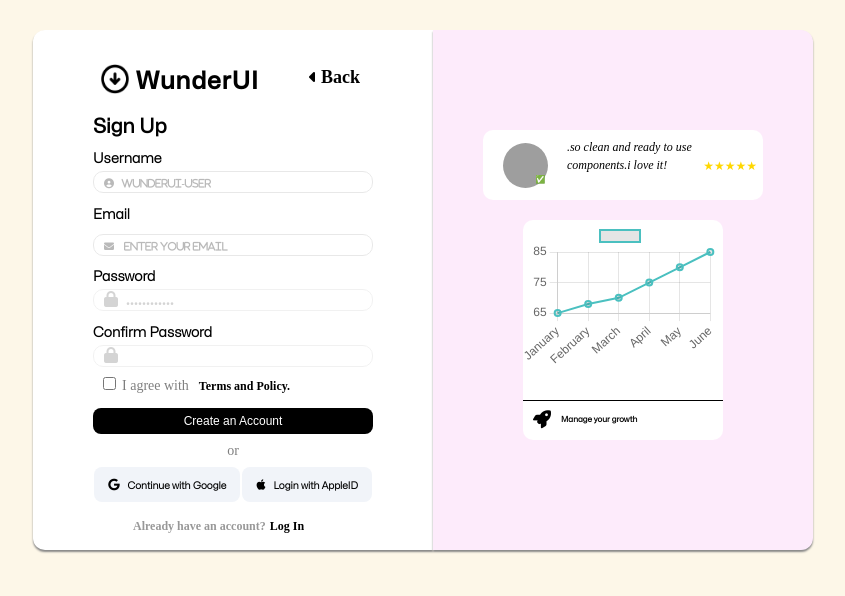
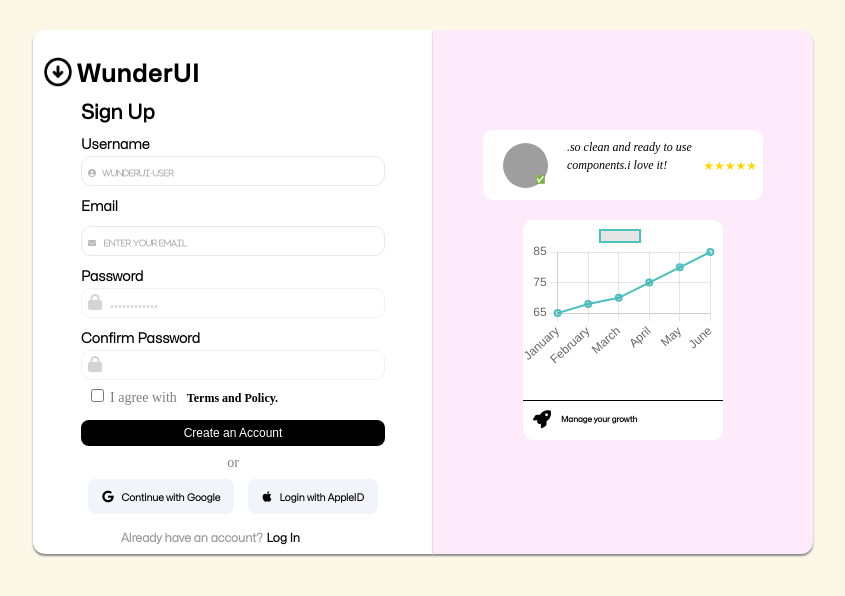
Before and after one commit to HariSunil/Signup, a plain HTML site: page index.html in a window 1280 px wide. Shown: the whole page, without its empty margins (217-1062 px from the left). Drawn offline with nearby package versions, Linux system fonts and the light colour scheme; grey boxes are pictures that could not be loaded; a web font is replaced by a local one.

Commit message:
made the changes

```diff
--- a/index.html
+++ b/index.html
@@ -22,9 +22,6 @@
                                             <div class="base-element">
                                                     <h2 id="wunder">WunderUI</h3>
                                             </div>
-                                      </div>
-                                      <div class="sub-element">
-                                              <p><span id="back"><i class="fa-solid fa-caret-left" style="font-size: 16px;"></i></span><span id="b_ack"><b>Back </b></span></p>
                                       </div>
                               </div>
                               <div class="UIform">
--- a/style.css
+++ b/style.css
@@ -32,21 +32,21 @@ body{
 .form-element{
     background: rgb(255,255,255);
     width: 400px;
-    height: 520px;
+    height: 524px;
     padding: 20px;
     border-top-left-radius: 12px;
     border-bottom-left-radius: 12px;
     box-shadow: 0px 2px 2px 0px #888888;
 }
 .main-element{
-    padding-inline: 40px;
+    padding-inline: 28px;
 }
 .base-element img{
     width:50px;
     height:40px;
     position: relative;
-    top:8px;
-    right: 16px;
+    top:2px;
+    right: 48px;
 }
 .base-element{
     display: inline-flex;
@@ -57,27 +57,14 @@ body{
     font-size: 24px;
     letter-spacing: 1px;
     position: relative;
-    right: 24px;
-    bottom: 2px;
-}
-.first-element{
-    display: flex;
-    justify-content: space-between;
-}
-#b_ack{
-    font-weight: 300;
-    font-size: 18px;
-    margin-left: 4px;
-}
-.sub-element p{
-    margin-top: 14px;
+    right: 58px;
+    bottom: 8px;
 }
 #signform{
     font-family: 'regularfont';
-    font-weight: 980;
+    font-weight: 900;
     font-size: 20px;
-    margin-top: 16px;
-    margin-bottom: 8px;
+    margin-top: 4px;
 }
 p{
     line-height: 1.5;
@@ -89,16 +76,17 @@ p{
   font-weight: 800;
 }
 .form input[type=text]{
-    background-color:white;
+    background:white;
     border-radius: 10px;
     width: 100%;
-    height: 20px;
-    padding:10px;
+    height: 28px;
+    padding-block:14px;
+    padding-inline: 6px;
     border: 1px solid lightgray;
     opacity: 0.5;
   }
   input[type=text]::placeholder{
-    font-size: 10px;
+    font-size: 8px;
     font-weight: 800;
   }
   input[type=password]::placeholder{
@@ -106,11 +94,12 @@ p{
      font-weight: 800;
   }
   .form input[type=password]{
-    background-color:white;
+    background:white;
     border-radius: 10px;
     width: 100%;
-    height: 20px;
-    padding:10px;
+    height: 28px;
+    padding-block:14px;
+    padding-inline: 6px;
     border: 1px solid lightgray;
     opacity: 0.3;
   }
@@ -133,6 +122,7 @@ p{
 }
 .log{
     font-size: 14px;
+    font-family: 'lightfont';
     font-weight: 600;
     margin-top: 16px;
     margin-left: 40px;
@@ -201,7 +191,7 @@ p{
 .chart{
     background-color: rgb(253,235,251);
     width:380px;
-    height: 520px;
+    height: 524px;
     padding-block: 100px;
     padding-inline: 20px;
     border-top-right-radius: 12px;
```
